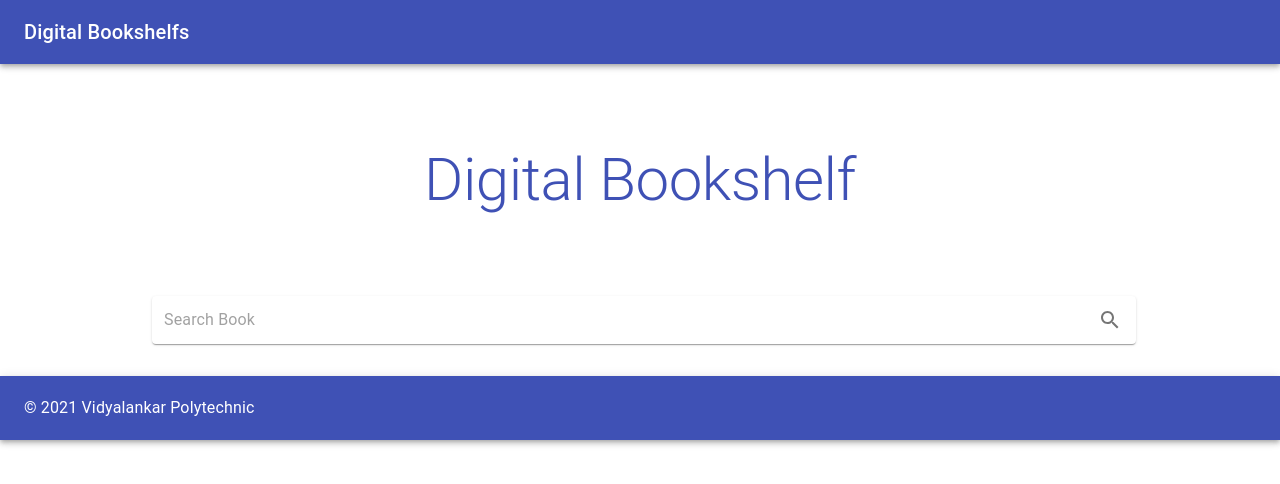
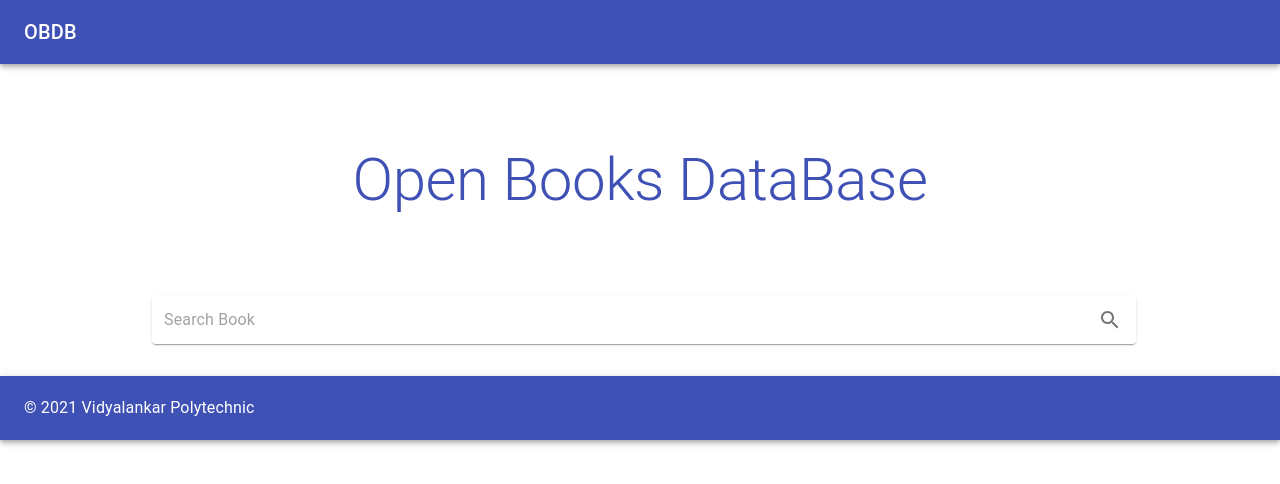
Before and after one commit to Sahar-S1/digital-bookshelf, a React (Create React App) app: page / in a window 1280 px wide. Shown: the top 484 px of the page. Built offline with nearby package versions, Linux system fonts and the light colour scheme.

Commit message:
DigitalBookshelf -> OBDB

```diff
--- a/package.json
+++ b/package.json
@@ -1,5 +1,5 @@
 {
-  "name": "digital-bookshelf",
+  "name": "obdb",
   "version": "0.1.0",
   "private": true,
   "dependencies": {
--- a/src/components/Header.tsx
+++ b/src/components/Header.tsx
@@ -13,7 +13,7 @@ const Header: React.FC<HeaderProps> = (props) => {
                 <Toolbar>
                     <Link to={"/"} style={{ textDecoration: 'none' }}>
                         <Typography color="white" variant="h6">
-                            Digital Bookshelfs
+                            OBDB
                         </Typography>
                     </Link>
                 </Toolbar>
--- a/src/pages/HomePage.tsx
+++ b/src/pages/HomePage.tsx
@@ -12,7 +12,7 @@ const HomePage: React.FC<HomePageProps> = (props) => {
         <>
             <Container>
                 <Typography variant="h2" margin={10} color="primary" textAlign="center">
-                    Digital Bookshelf
+                    Open Books DataBase
                 </Typography>
             </Container>
             <Container style={{ margin: "2rem auto", width: "80%" }}>
```
Also changed, not shown: steps.txt, 1 other file (tests, documents, lock files or other folders).
